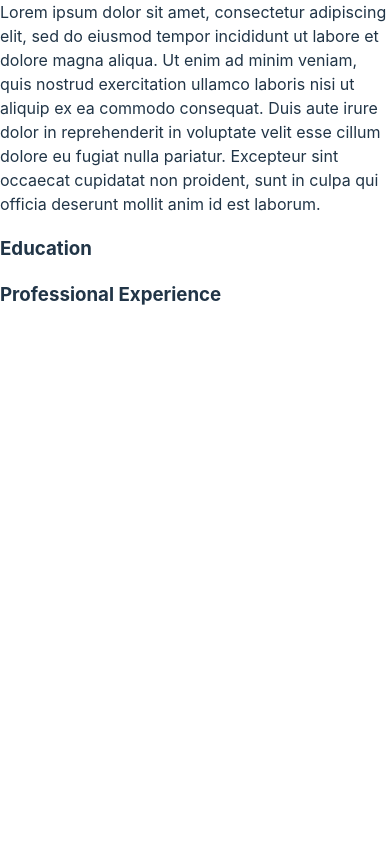
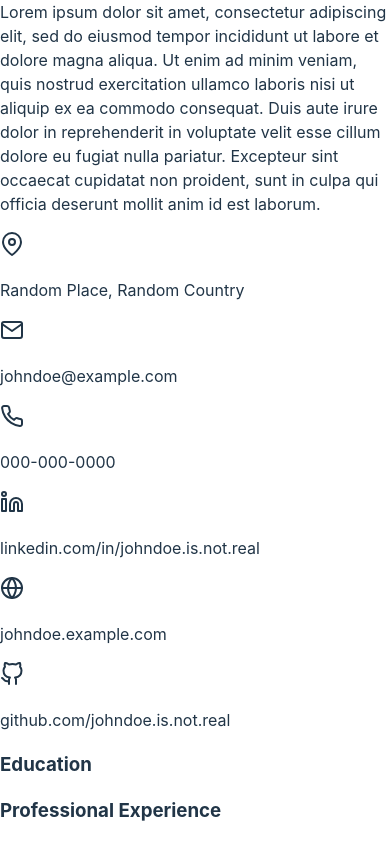
Before and after one commit to frarosset/cv-application, a React (Vite) app: page / in a window 390 px wide. Shown: the part 678-1522 px from the top of the page. Before the commit the page ends 1006 px from the top, so only its background shows below. Built offline with nearby package versions, Linux system fonts and the light colour scheme.

Commit message:
feat(PreviewPersonalInfoPanel): add "location", "email", "phone", "website", "linkedin", "github" info
Those info are added as TextWithIcon components. Data are retrieved from
prop.personalInfo which derives from the state initialized in Main
component.

Such components are wrapped in a div.

```diff
--- a/src/components/PreviewPersonalInfoPanel.jsx
+++ b/src/components/PreviewPersonalInfoPanel.jsx
@@ -1,5 +1,15 @@
 import Text from "./Text.jsx";
+import TextWithIcon from "./TextWithIcon.jsx";
+
 const textProperties = ["name", "surname", "title", "aboutMe"];
+const textWithIconsProperties = [
+  "location",
+  "email",
+  "phone",
+  "linkedin",
+  "website",
+  "github",
+];
 
 function PreviewPersonalInfoPanel({ personalInfo }) {
   return (
@@ -8,6 +18,22 @@ function PreviewPersonalInfoPanel({ personalInfo }) {
       {textProperties.map((prop) => (
         <Text key={prop} customClass={prop} value={personalInfo[prop]} />
       ))}
+
+      <div className="contact-list">
+        {textWithIconsProperties.map((prop) => {
+          const value = personalInfo[prop];
+          return (
+            value && (
+              <TextWithIcon
+                key={prop}
+                iconName={prop}
+                customClass={prop}
+                value={value}
+              />
+            )
+          );
+        })}
+      </div>
     </div>
   );
 }
```
